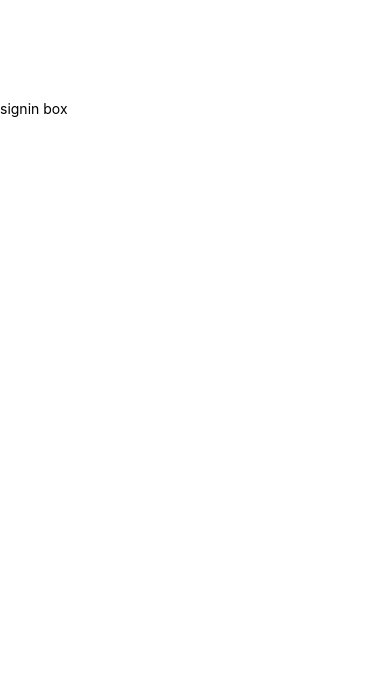
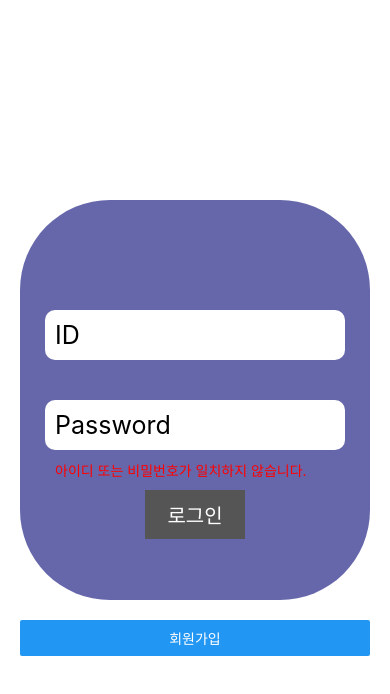
Before and after one commit to SuminSSon/hacker_project, a React Native app in the folder jjak_khung/: screen / in a window 390 px wide. Shown: the top 694 px of the page. Built offline with nearby package versions, Linux system fonts and the light colour scheme.

Commit message:
2022-07-20

```diff
--- a/jjak_khung/App.js
+++ b/jjak_khung/App.js
@@ -3,8 +3,16 @@ import { StyleSheet, View } from 'react-native';
 import Signin from './src/signin/signin';
 
 const App = () => {
+  const [userId, setUserId] = useState({id: ''});
+  const [userPassword, setUserPassword] = useState({password: ''});
+
+  function UserSignin (_id, _password) {
+    setUserId({id: _id});
+    setUserPassword({password: _password});
+  }
+
   return (
-    <Signin/>
+    <Signin UserSignin={UserSignin}/>
   );
 };
 
--- a/jjak_khung/package.json
+++ b/jjak_khung/package.json
@@ -15,6 +15,7 @@
     "react": "17.0.2",
     "react-native": "0.68.2",
     "react-native-safe-area-context": "^4.3.1",
+    "react-native-sass-transformer": "^2.0.0",
     "react-native-screens": "^3.15.0"
   },
   "devDependencies": {
--- a/jjak_khung/src/signin/signin.js
+++ b/jjak_khung/src/signin/signin.js
@@ -1,22 +1,114 @@
 import React, { Component, useState } from 'react';
-import { StyleSheet, View, Text } from 'react-native';
-import '../../styles/Mainstyle.scss';
+import { StyleSheet, View, Text, Button, TextInput, TouchableOpacity } from 'react-native';
 
-function Signin () {
+function Signin (props) {
+    let id = '';
+    let pw = '';
+
+    function IdInput () {
+        return (
+            <TextInput
+                placeholder='ID'
+                style={styles.idInput}
+                multiline={false}
+                maxLength={16}
+                autoCapitalize={'none'}
+                editable={true}
+            />
+        );
+    };
+
+    function PasswordInput () {
+        return(
+            <TextInput
+                placeholder='Password'
+                style={styles.passwordInput}
+                multiline={false}
+                maxLength={16}
+                autoCapitalize={'none'}
+                editable={true}
+            />
+        );
+    };
+
+    function SigninFailText () {
+        let fontColor = 'red';
+
+        return(
+            <View style={{width: 300, padding: 10}}>
+                <Text style={{color: fontColor}}>아이디 또는 비밀번호가 일치하지 않습니다.</Text>
+            </View>
+        );
+    };
+
+    function SigninButton () {
+        return (
+            <TouchableOpacity
+                style={styles.signinButton}
+                onPress={() => {
+                    props.UserSignin(id, pw);
+                }}
+            >
+                <Text style={{color: '#ffffff', fontSize: 20}}>로그인</Text>
+            </TouchableOpacity>
+        );
+    };
+
+    function SigninBox () {
+        return (
+            <View style={styles.signinBox}>
+                <IdInput/>
+                <PasswordInput/>
+                <SigninFailText/>
+                <SigninButton/>
+            </View>
+        );
+    };
+
     return (
         <View style={styles.signinWrap}>
-            <View style={styles.signinBox}>
-                <Text>signin box</Text>
-            </View>
+            <SigninBox/>
+
+            <Button
+                title="회원가입"
+            />
         </View>
     );
 };
 
 const styles = StyleSheet.create({
     signinWrap: {
-        marginTop: 100
+        marginTop: 180,
+        padding: 20
     },
     signinBox: {
+        backgroundColor: '#6667AB',
+        borderRadius: 90,
+        height: 400,
+        alignItems: 'center',
+        marginBottom: 20
+    },
+    idInput: {
+        width: 300,
+        borderRadius: 10,
+        backgroundColor: '#ffffff',
+        marginTop: 110,
+        fontSize: 25,
+        padding: 10
+    },
+    passwordInput: {
+        width: 300,
+        borderRadius: 10,
+        backgroundColor: '#ffffff',
+        marginTop: 40,
+        fontSize: 25,
+        padding: 10
+    },
+    signinButton: {
+        backgroundColor: '#555555',
+        width: 100,
+        padding: 10,
+        alignItems: 'center'
     }
 });
 
```
Also changed, not shown: jjak_khung/metro.config.js (+16 -0 lines), 1 other file (tests, documents, lock files or other folders).
